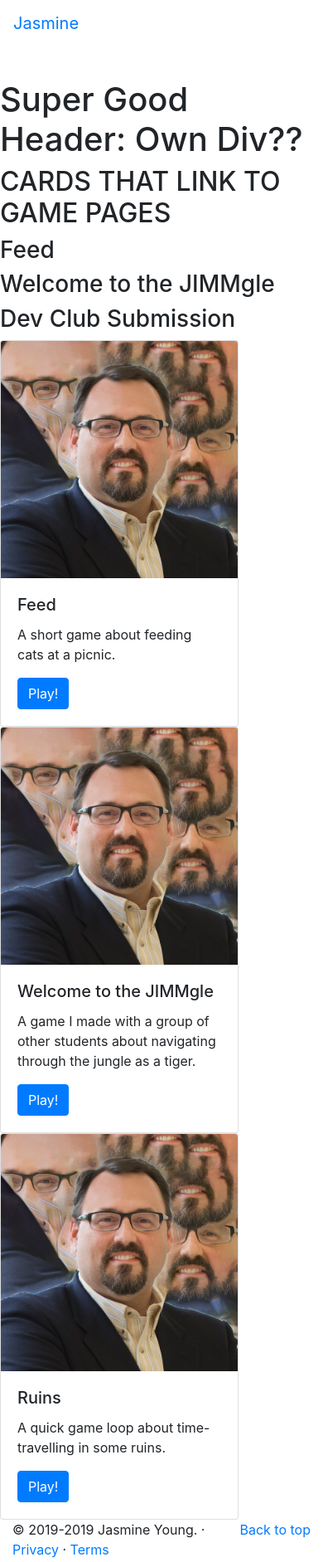
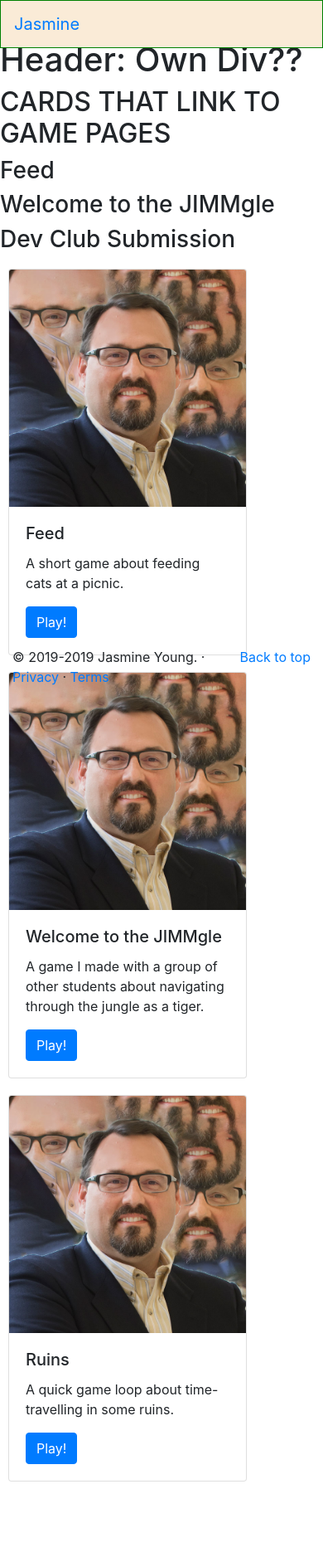
Before and after one commit to jasmineyoung423/BootStrapSite, a plain HTML site: page pages/games.html in a window 390 px wide. Shown: the whole page at 83% size. After the commit the page ends 1796 px from the top, so only its background shows below. Drawn offline with nearby package versions, Linux system fonts and the light colour scheme.

Commit message:
playing w/ nav

```diff
--- a/css/styles.css
+++ b/css/styles.css
@@ -20,6 +20,19 @@
   .carousel-caption {
     bottom: 3rem;
     z-index: 10;
+  }
+  /* Nav Styles */
+
+  .navStyles
+  {
+    background-color: antiquewhite;
+    border: 1px solid green;
+  }
+  .test
+  {
+    /*background-color: black;*/
+    width: 30px;
+    height: 30px;
   }
 
   /* Declare heights because of positioning of img element */
@@ -50,13 +63,19 @@
     margin-right: .75rem;
     margin-left: .75rem;
   }
+  /* GAMES PAGE */
+  .cardStyle
+  {
+    float: left;
+    margin: 10px;
+  }
 
 
 
   /* RESPONSIVE CSS
   -------------------------------------------------- */
 
-  @media (min-width: 40em) {
+  @media (max-width: 1024px) {
     /* Bump up size of carousel content */
     .carousel-caption p {
       margin-bottom: 1.25rem;
@@ -68,9 +87,3 @@
       font-size: 50px;
     }
   }
-
-  @media (min-width: 62em) {
-    .featurette-heading {
-      margin-top: 7rem;
-    }
-  }
--- a/pages/games.html
+++ b/pages/games.html
@@ -16,20 +16,13 @@
 
   <body>
     <header>
-      <nav class="navbar navbar-expand-md sticky-top">
-        <div class="d-flex flex-grow-1"></div>
-            <span class="w-100 d-md-none d-block"><!-- hidden spacer to center brand on mobile --></span>
-            <a class="navbar-brand" href="../index.html">
-                Jasmine
-            </a>
-            <div class="w-100 text-right">
-                <button class="navbar-toggler" type="button" data-toggle="collapse" data-target="#myNavbar">
-                    <span class="navbar-toggler-icon"></span>
-                </button>
-            </div>
-        </div>
-        <div class="collapse navbar-collapse flex-grow-1 text-right" id="myNavbar">
-            <ul class="navbar-nav ml-auto flex-nowrap">
+      <nav class="navbar navbar-expand-lg navStyles fixed-top">
+        <a class="navbar-brand" href="../index.html">Jasmine</a>
+        <button class="navbar-toggler" type="button" data-toggle="collapse" data-target="#navbarSupportedContent" aria-controls="navbarSupportedContent" aria-expanded="false" aria-label="Toggle navigation">
+          <span class="navbar-toggler-icon"><svg class="fas fa-bars test"></svg></span>
+        </button>
+        <div class="collapse navbar-collapse text-right" id="navbarSupportedContent">
+            <ul class="navbar-nav">
                 <li class="nav-item">
                     <a href="art.html" class="nav-link">Art</a>
                 </li>
@@ -56,7 +49,7 @@
 
 
 
-<div class="card" style="width: 18rem;">
+<div class="card cardStyle" style="width: 18rem;">
     <img src="../images/EllertsonNightmareFuel.jpg" class="card-img-top" alt="...">
     <div class="card-body">
       <h5 class="card-title">Feed</h5>
@@ -65,7 +58,7 @@
     </div>
   </div>
 
-<div class="card" style="width: 18rem;">
+<div class="card cardStyle" style="width: 18rem;">
     <img src="../images/EllertsonNightmareFuel.jpg" class="card-img-top" alt="...">
     <div class="card-body">
       <h5 class="card-title">Welcome to the JIMMgle</h5>
@@ -74,7 +67,7 @@
     </div>
   </div>
 
-<div class="card" style="width: 18rem;">
+<div class="card cardStyle" style="width: 18rem;">
     <img src="../images/EllertsonNightmareFuel.jpg" class="card-img-top" alt="...">
     <div class="card-body">
       <h5 class="card-title">Ruins</h5>
@@ -84,10 +77,12 @@
   </div>
 
   <!-- FOOTER -->
+  <div class="fixed-bottom">
   <footer class="container">
     <p class="float-right"><a href="#">Back to top</a></p>
     <p>&copy; 2019-2019 Jasmine Young. &middot; <a href="#">Privacy</a> &middot; <a href="#">Terms</a></p>
   </footer>
+</div>
 </main>
 
     <!-- Optional JavaScript -->
```
Also changed, not shown: icons/arrow-left-solid.svg (added), icons/bars-solid.svg (added).
